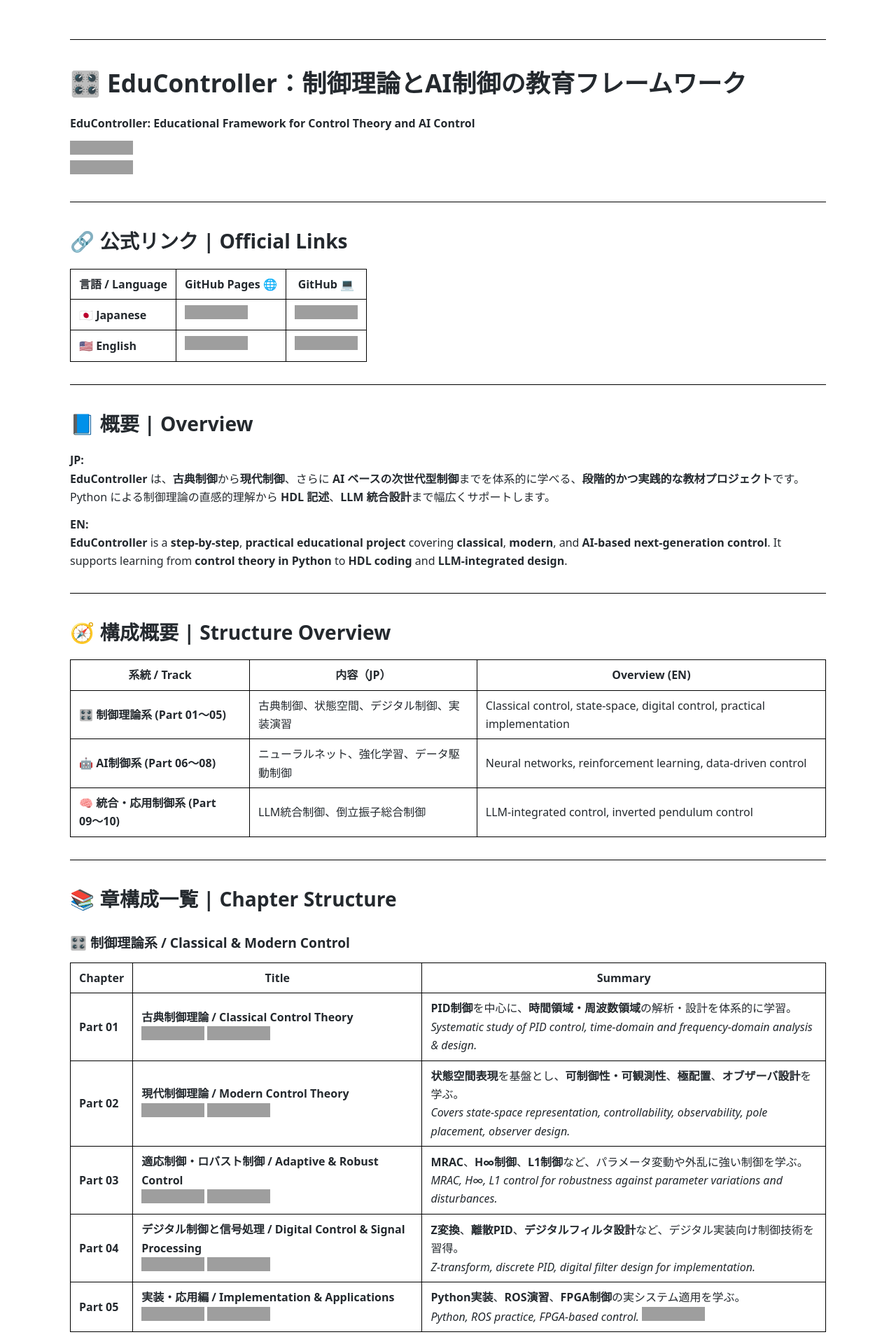
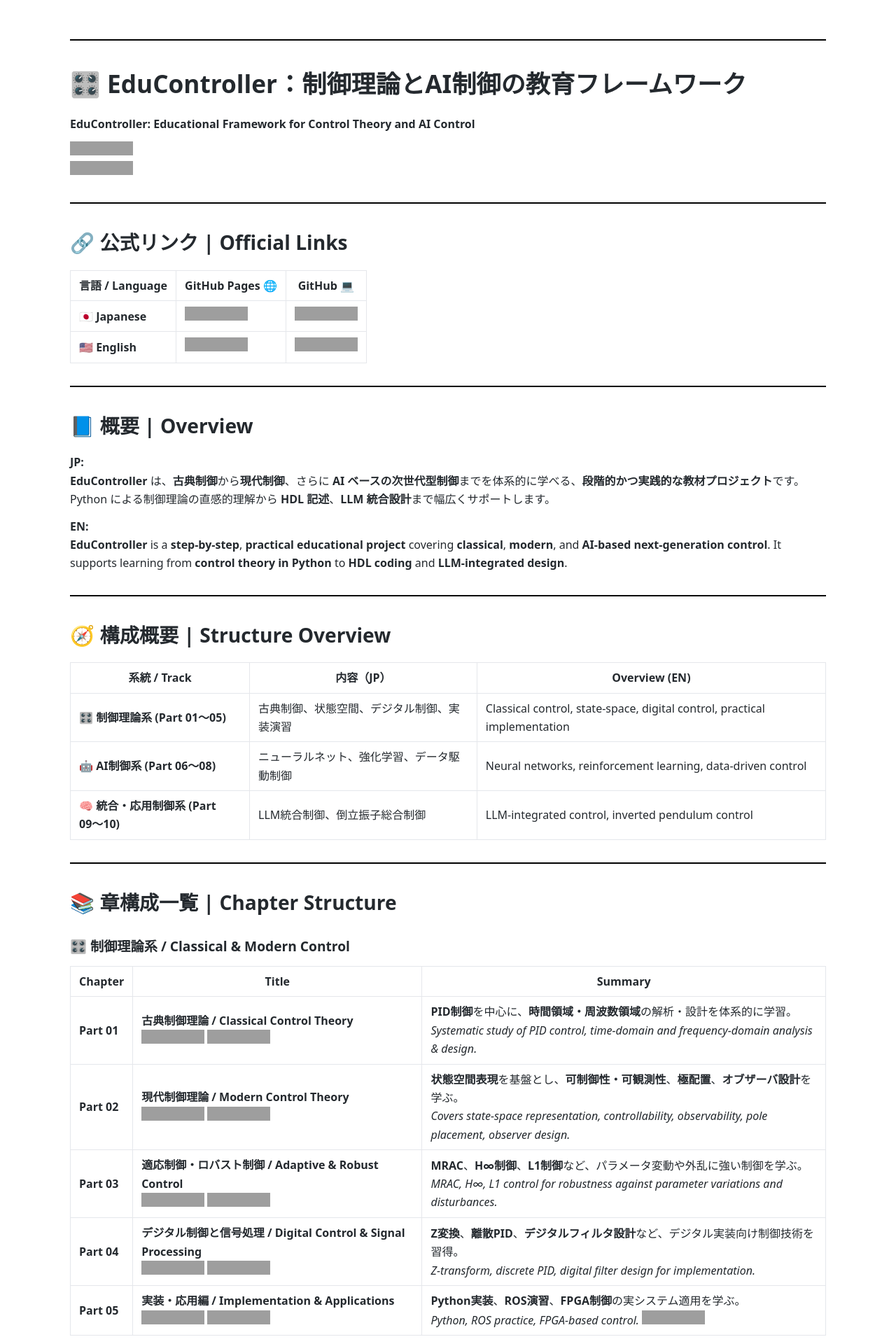
Before and after one commit to Samizo-AITL/EduController, a Jekyll site: the page built from index.md, in a window 1280 px wide. Shown: the top 1920 px of the page at 70% size. Built offline with Jekyll 4.4.1, drawn with Linux system fonts in a browser that asks for light colours; grey boxes are pictures that could not be loaded.

Commit message:
Update style.css

```diff
--- a/assets/css/style.css
+++ b/assets/css/style.css
@@ -1,7 +1,8 @@
 :root{
   color-scheme: light;
   --fg:#24292e; --bg:#fff; --muted:#6a737d;
-  --border:#000000; /* 全ページ黒実線に統一 */
+  --border-table:#e5e7eb;   /* 表は薄いグレー */
+  --border-divider:#000000; /* 区切り線は黒実線 */
   --accent:#0366d6;
   --content-max:1080px; --pad-x:clamp(1rem,4vw,2rem); --pad-y:1.5rem;
   --radius:8px; --shadow:0 1px 2px rgba(0,0,0,.04);
@@ -23,14 +24,14 @@
 }
 pre {
   background:#f6f8fa;
-  border:1px solid var(--border);
+  border:1px solid var(--border-table);
   padding:1rem;
   border-radius:var(--radius);
   overflow:auto;
 }
 code {
   background:#f6f8fa;
-  border:1px solid var(--border); /* インラインコードも黒枠 */
+  border:1px solid var(--border-table);
   border-radius:4px;
   padding:.1em .3em;
 }
@@ -42,7 +43,7 @@
   display:block;
 }
 th,td {
-  border:1px solid var(--border);
+  border:1px solid var(--border-table); /* 表は薄い線 */
   padding:.5rem .75rem;
 }
 
@@ -75,10 +76,10 @@
 .mermaid { display:block; margin:1.25rem auto; max-width:100%; }
 .mermaid svg { height:auto !important; width:100% !important; }
 
-hr { border:0; border-top:1px solid var(--border); margin:2rem 0; }
+hr { border:0; border-top:2px solid var(--border-divider); margin:2rem 0; } /* 区切り線は黒実線 */
 
 blockquote {
-  border-left:4px solid var(--border);
+  border-left:4px solid var(--border-table);
   margin:1rem 0;
   padding:.5rem 1rem;
   color:var(--muted);
```
